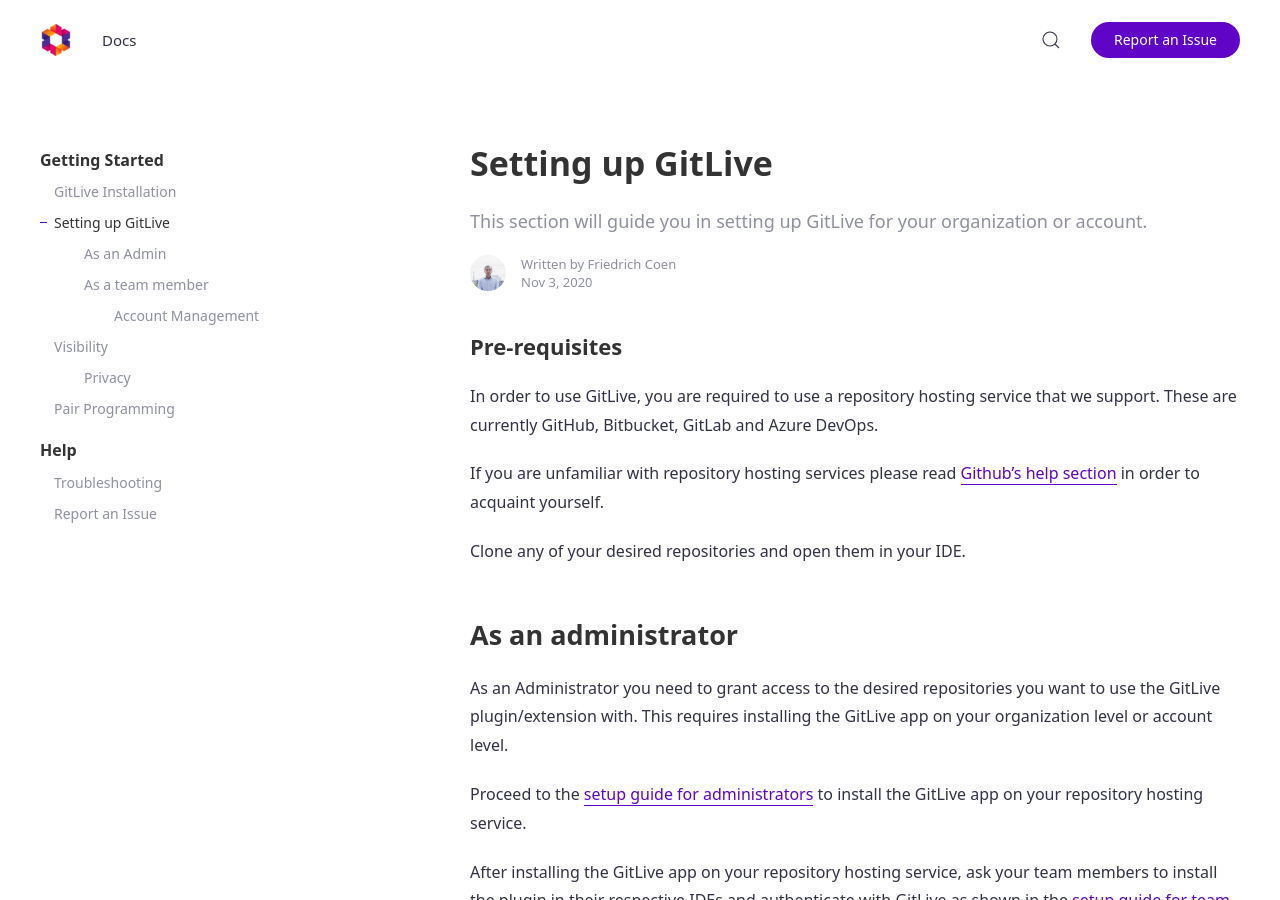
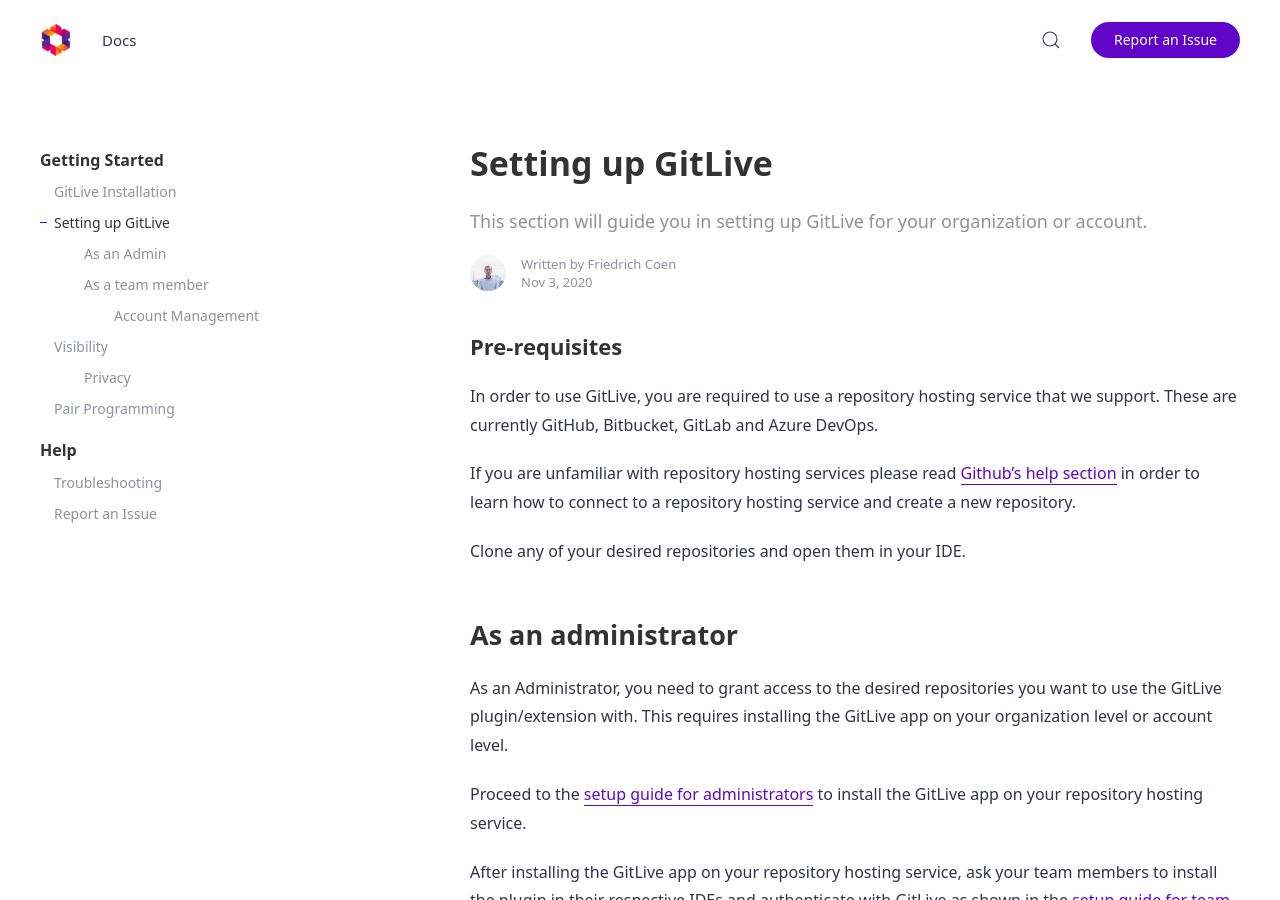
Before and after one commit to GitLiveApp/GitLive, a Jekyll site: the page built from _docs/setup.md, in a window 1280 px wide and 900 px high. Built offline with Jekyll 4.4.1, drawn with Linux system fonts in a browser that asks for light colours.

Commit message:
Logo now links to main site. no imgs from google drive and typos fixed

```diff
--- a/_config.yml
+++ b/_config.yml
@@ -80,7 +80,7 @@ authors:
     matt:
       name:         Matthew Chen
       title:        Developer
-      avatar:       https://drive.google.com/uc?export=view&id=1yZaHktz1BGDOVPmI83UblKaEA8IvlL1B
+      avatar:       avatar-matt.jpeg
 
 # Social icons displayed in footer
 social:
--- a/_docs/setup.md
+++ b/_docs/setup.md
@@ -9,13 +9,13 @@ tags: [setup, signin]
 
 In order to use GitLive, you are required to use a repository hosting service that we support. These are currently GitHub, Bitbucket, GitLab and Azure DevOps.
 
-If you are unfamiliar with repository hosting services please read [Github's help section](https://help.github.com/en) in order to acquaint yourself.
+If you are unfamiliar with repository hosting services please read [Github's help section](https://help.github.com/en) in order to learn how to connect to a repository hosting service and create a new repository.
 
 Clone any of your desired repositories and open them in your IDE.
 
 ## As an administrator
 
-As an Administrator you need to grant access to the desired repositories you want to use the GitLive plugin/extension with. This requires installing the GitLive app on your organization level or account level.
+As an Administrator, you need to grant access to the desired repositories you want to use the GitLive plugin/extension with. This requires installing the GitLive app on your organization level or account level.
 
 Proceed to the [setup guide for administrators](/docs/admin) to install the GitLive app on your repository hosting service.
 
--- a/_includes/navbar.html
+++ b/_includes/navbar.html
@@ -3,7 +3,7 @@
         <div class="uk-container">
             <div data-uk-navbar>
                 <div class="uk-navbar-left">
-                    <a class="uk-navbar-item uk-logo uk-visible@m" href="{{ "/" | relative_url }}">{% if site.logo %}<img src="{{ site.uploads | absolute_url }}{{ site.logo }}" alt="{{ site.title | escape }}">{% else %}{{ site.title | escape }}{% endif %}</a>
+                    <a class="uk-navbar-item uk-logo uk-visible@m" href="https://git.live/">{% if site.logo %}<img src="{{ site.uploads | absolute_url }}{{ site.logo }}" alt="{{ site.title | escape }}">{% else %}{{ site.title | escape }}{% endif %}</a>
                     {% if site.data.translation[site.lang].mobile_nav_docs %}
                         <a class="uk-navbar-toggle uk-hidden@m" href="#offcanvas-docs" data-uk-toggle><span data-uk-navbar-toggle-icon></span> <span class="uk-margin-small-left">{{ site.data.translation[site.lang].mobile_nav_docs }}</span></a>
                     {% else %}
@@ -61,7 +61,7 @@
                     </ul>
                 </div>
                 <div class="uk-navbar-center uk-hidden@m">
-                    <a class="uk-navbar-item uk-logo" href="{{ "/" | relative_url }}">{% if site.logo %}<img src="{{ site.uploads | absolute_url }}{{ site.logo }}" alt="{{ site.title | escape }}">{% else %}{{ site.title | escape }}{% endif %}</a>
+                    <a class="uk-navbar-item uk-logo" href="https://git.live/">{% if site.logo %}<img src="{{ site.uploads | absolute_url }}{{ site.logo }}" alt="{{ site.title | escape }}">{% else %}{{ site.title | escape }}{% endif %}</a>
                 </div>
                 <div class="uk-navbar-right">
                     {% if site.navbar.search %}
```
Also changed, not shown: uploads/avatar-matt.jpeg (added).
